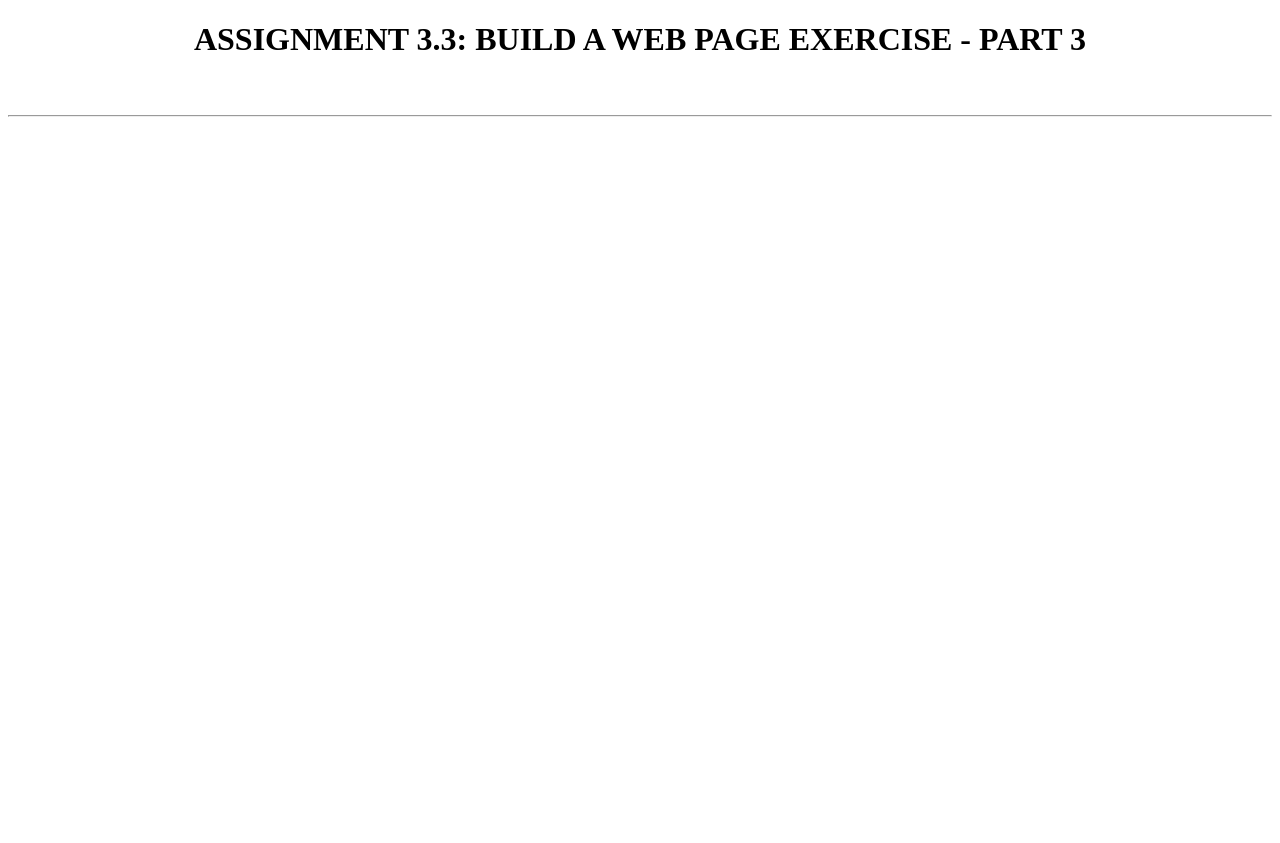
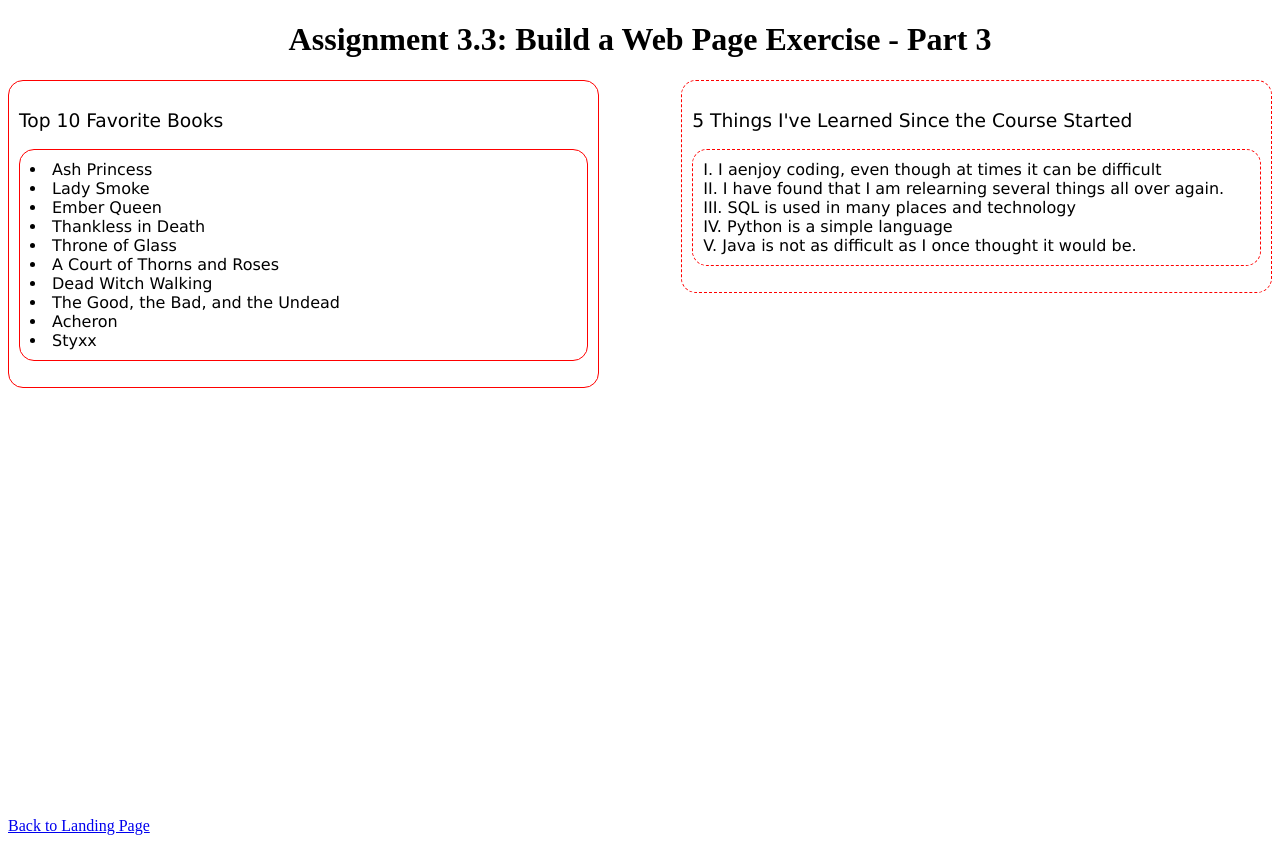
Before and after one commit to dbatts777/csd-340, a plain HTML site: page module-3/Batts_Mod3_3.html in a window 1280 px wide. Before the commit the page ends 800 px from the top, so only its background shows below. Drawn offline with Linux system fonts and the light colour scheme.

Commit message:
update 6.2.2023

```diff
--- a/module-3/Batts_Mod3_3.css
+++ b/module-3/Batts_Mod3_3.css
@@ -1,49 +1,63 @@
 /* Batts_Mod3_3.css */
 
-html, body {
-font-size: 16px;
+h1 {
+  text-align: center;
 }
 
-body {
-font-weight: 400;
+#left-div {
+    width: 45%;
+    float: left;
+    font-family: 'Oswald', Verdana, Arial, sans-serif;
+    font-weight: 300;
+    border: 1px solid red;
+    border-radius: 15px;
+    padding: 10px;
 }
 
-p {
-line-height: 1.4em;
+#right-div {
+    width: 45%;
+    float: right;
+    font-family: 'Oswald', Verdana, Arial, sans-serif;
+    font-weight: 300;
+    border: 1px dashed red;
+    border-radius: 15px;
+    padding: 10px;
 }
 
-h1 {
-text-transform: uppercase;
-text-align: center;
-font-weight: 700;
+#last-div {
+  width: 100%;
+  margin-top: 60%;
 }
 
-h2 {
-text-align: left;
-font-weight: 500;
-padding-top: 15px;
+h3{
+  font-weight: 500;
+}
+ul,
+ol {
+  font-weight: 300;
 }
 
-address {
-text-align: center;
+ol {
+  border: 1px solid red;
+  border-radius: 15px;
+  padding: 10px;
+  list-style: inside;
+  list-style-position: inside;
 }
 
-address a {
-font-weight: bold;
-font-size: 1.25em;
-color: #4F3674;
-text-decoration: none;
+ul {
+  border: 1px dashed red;
+  border-radius: 15px;
+  padding: 10px;
+  list-style: upper-roman;
+  list-style-position: inside;
 }
 
-address a:hover {
-text-decoration: underline;
-background-color: #D6A800;
+a:hover {
+  text-decoration: underline;
 }
 
-.sentence {
-font-style: italic;
+.bottom {
+  float: right;
+  margin-bottom: 20px;
 }
-
-.intro {
-text-indent: 2em;
-}
--- a/module-3/Batts_Mod3_3.html
+++ b/module-3/Batts_Mod3_3.html
@@ -3,20 +3,46 @@
 <head>
 <link rel="stylesheet" href="Batts_Mod3_3.css">
 
-<title>"CSD 340 Web Development with HTML and CSS"</title>
+<title>CSD 340 Web Development with HTML and CSS</title>
 
 
 </head>
 
 <body>
     <div id="container">
-	    <h1>Assignment 3.3: Build a Web Page Exercise - Part 3</h1>
-        <h2></h2>
+		<h1>Assignment 3.3: Build a Web Page Exercise - Part 3</h1>
+		<h2></h2>
 
+		<div id="left-div">
+			<h3 class="c1">Top 10 Favorite Books</h3>
+			<ol>
+				<li>Ash Princess</li>
+				<li>Lady Smoke</li>
+				<li>Ember Queen</li>
+				<li>Thankless in Death</li>
+				<li>Throne of Glass</li>
+				<li>A Court of Thorns and Roses</li>
+				<li>Dead Witch Walking</li>
+				<li>The Good, the Bad, and the Undead</li>
+				<li>Acheron</li>
+				<li>Styxx</li>
+			</ol>
+		</div>
 
+		<div id="right-div">
+			<h3 class="c1">5 Things I've Learned Since the Course Started</h3>
+			<ul>
+				<li>I aenjoy coding, even though at times it can be difficult</li>
+				<li>I have found that I am relearning several things all over again.</li>
+				<li>SQL is used in many places and technology</li>
+				<li>Python is a simple language</li>
+				<li>Java is not as difficult as I once thought it would be.</li>
+			</ul>
+		</div>
 
-<hr/>
-
+		<div id="last-div">
+			<a href="../index.html">Back to Landing Page</a>
+		</div>
 
     </div>
 </body>
```
